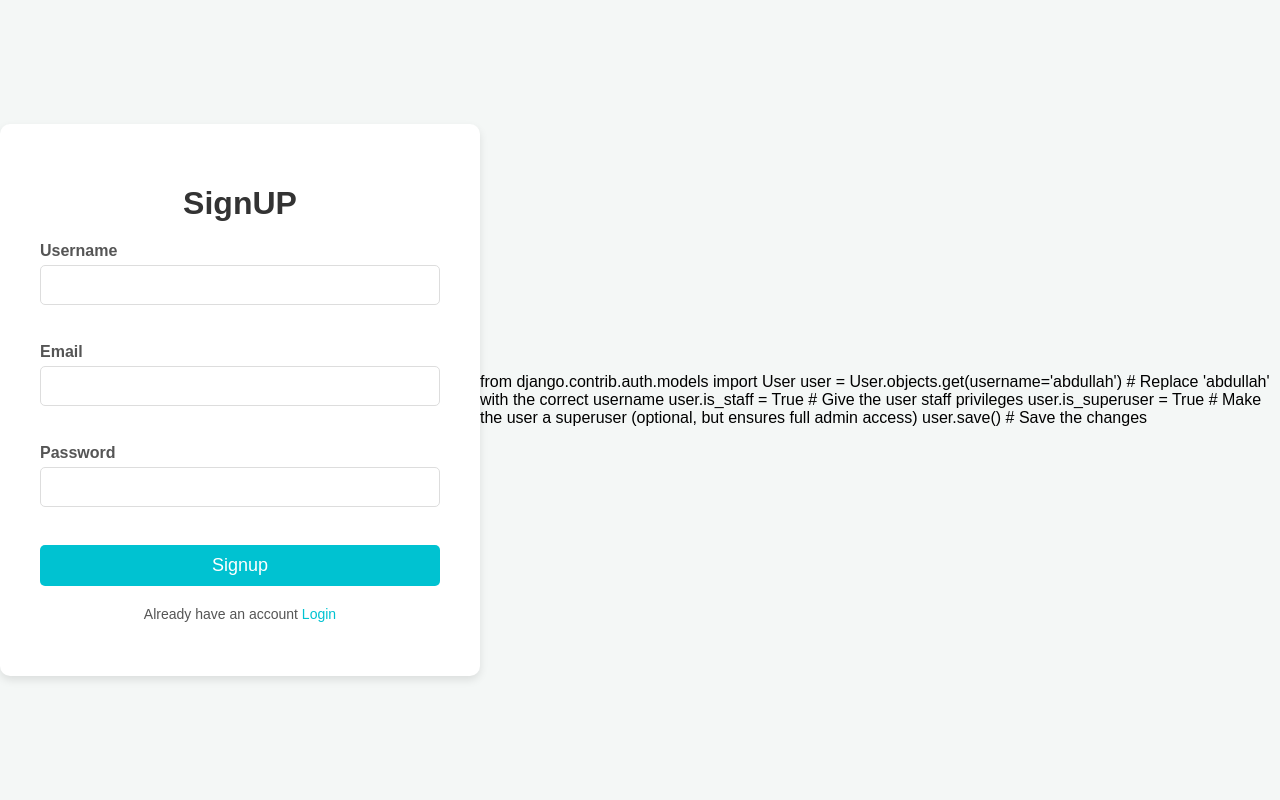
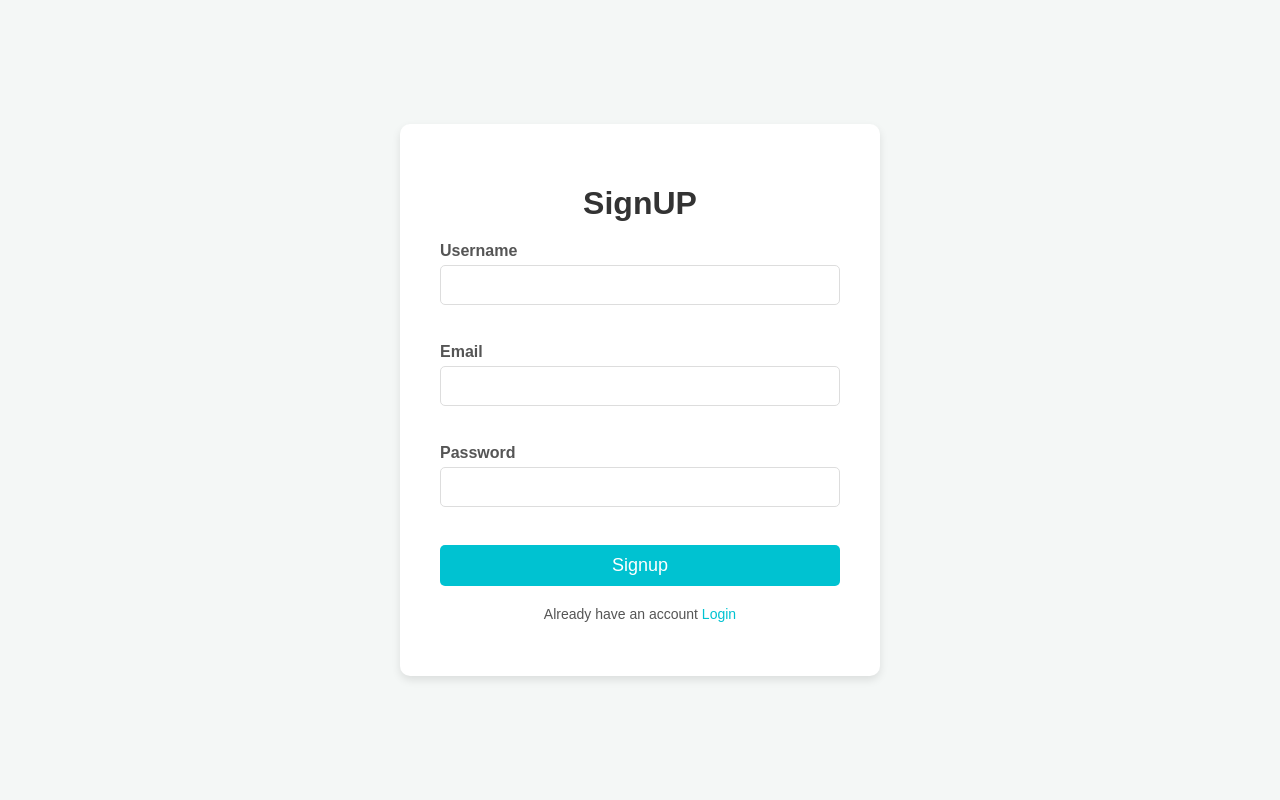
Before and after one commit to AbdulHadi-Programmer/Django-Training-Assignment, a Django app: page /auth/signup/ in a window 1280 px wide. Run offline with Django 5.2, Linux system fonts and the light colour scheme.

Commit message:
logic completed

```diff
--- a/authentication_system/templates/signup.html
+++ b/authentication_system/templates/signup.html
@@ -115,7 +115,7 @@ a:hover {
         <h1>SignUP</h1>
 
         <label for="1">Username</label>
-        <input type="text" name="username"id="1" required>
+        <input type="text" name="username" id="1" required>
         <br>
         <br>
 
@@ -137,9 +137,3 @@ a:hover {
     </form>
 </body>
 </html>
-
-from django.contrib.auth.models import User
-user = User.objects.get(username='abdullah')  # Replace 'abdullah' with the correct username
-user.is_staff = True  # Give the user staff privileges
-user.is_superuser = True  # Make the user a superuser (optional, but ensures full admin access)
-user.save()  # Save the changes
--- a/authentication_system/views.py
+++ b/authentication_system/views.py
@@ -19,6 +19,7 @@ def login_page(request):
 
     return render(request, 'login.html', {'result': result})  # Render login.html
 
+
 def signup_page(request):
     if request.method == "POST":
         username = request.POST.get('username')
@@ -31,10 +32,12 @@ def signup_page(request):
 
     return render(request, "signup.html")  # Render signup.html
 
+
 def logoutpage(request):
     logout(request)
     return redirect("login")
 
+
 @login_required(login_url='login')
 def home(request):
     return render(request, 'main.html')  # Render main.html for home page
```
Also changed, not shown: db.sqlite3.
